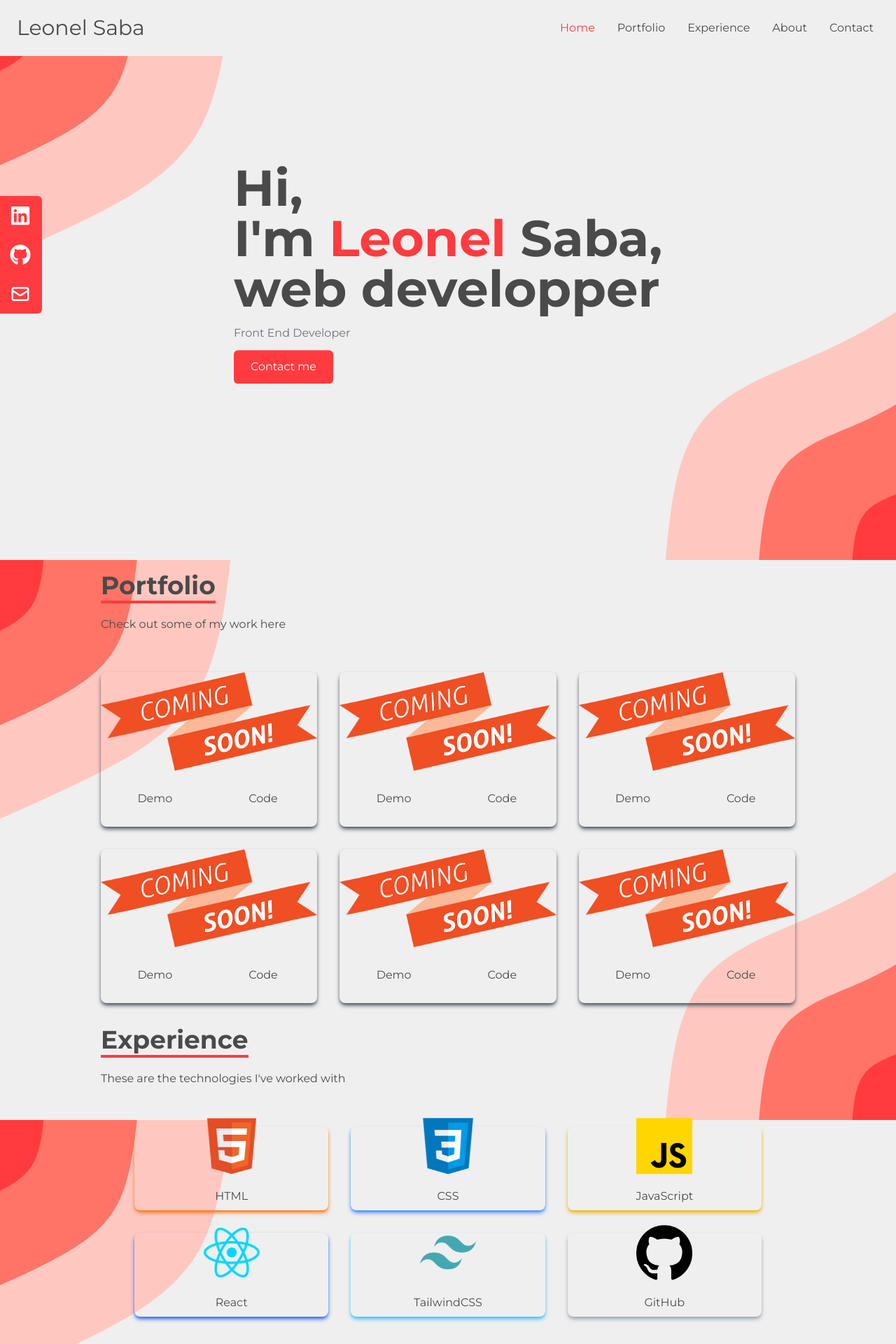
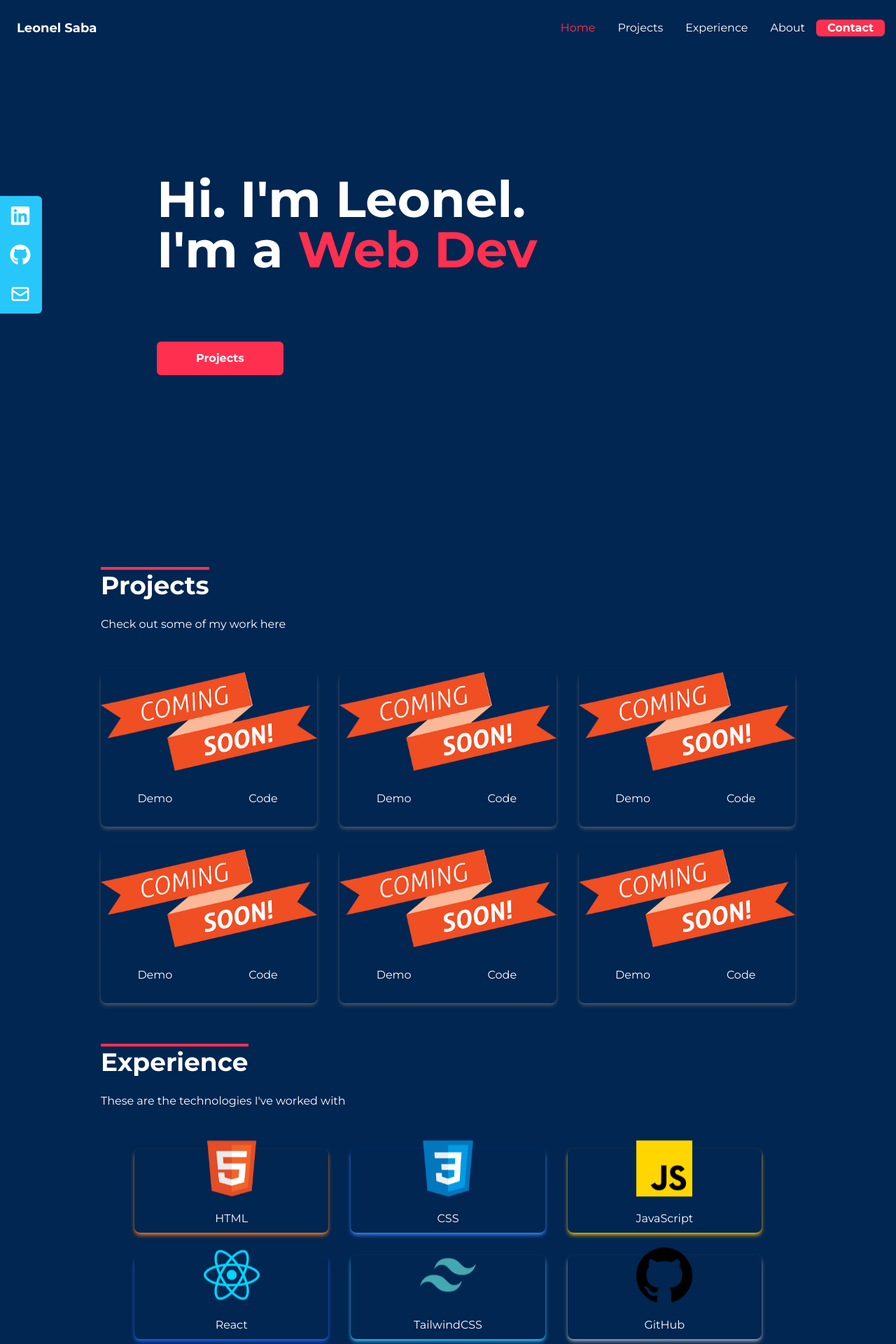
Before and after one commit to SabaLeonel/Portfolio-website, a React (Create React App) app: page / in a window 1280 px wide. Shown: the top 1920 px of the page at 70% size. Built offline with nearby package versions, Linux system fonts and the light colour scheme.

Commit message:
changed colors

```diff
--- a/public/index.html
+++ b/public/index.html
@@ -13,7 +13,7 @@
 
     <title>Leonel Saba | web developper</title>
   </head>
-  <body>
+  <body >
     <noscript>You need to enable JavaScript to run this app.</noscript>
     <div id="root"></div>
   </body>
--- a/src/App.js
+++ b/src/App.js
@@ -1,7 +1,7 @@
 import Home from "./components/Home";
 import NavBar from "./components/NavBar";
 import About from "./components/About";
-import Portfolio from "./components/Portfolio";
+import Projects from "./components/Projects";
 import Experience from "./components/Experience";
 import Contact from "./components/Contact";
 import SocialLinks from "./components/SocialLinks";
@@ -10,15 +10,14 @@ import SocialLinks from "./components/SocialLinks";
 
 function App() {
   return (
-    <div className="bg-[url('./assets/blob-phone.svg')] bg-fixed md:bg-[url('./assets/blob.svg')]  bg-no-repeat bg-cover">
+    <div className="pb-12 bg-body">
       <NavBar />
       <Home />
       <SocialLinks />
-      <Portfolio />
+      <Projects />
       <Experience />
       <About />
       <Contact />
-
     </div>
   );
 }
--- a/src/components/About.jsx
+++ b/src/components/About.jsx
@@ -9,10 +9,10 @@ const About = () => {
             <div className='max-w-screen-lg p-4 mx-auto flex flex-col justify-center w-full h-full'>
                 <div className='pb-8'>
                     <Fade bottom>
-                    <p className='text-4xl font-bold inline border-b-4 border-wmelon-100'>
+                    <p className='text-4xl font-bold inline border-t-4  border-secondary'>
                         About
                     </p>
-                    <p className='text-xl mt-20 text-justify'>
+                    <p className='text-xl py-6 text-justify'>
                         I'm a web developer from Neuchâtel, Switzerland. I like working with React, JavaScript, Tailwindcss. I'm always curious to expand my skills by learning the new technologies to build new projects from the ground up.
                     </p>
                     </Fade>
--- a/src/components/Contact.jsx
+++ b/src/components/Contact.jsx
@@ -7,7 +7,7 @@ const Contact = () => {
       <div className='flex flex-col p-4 justify-center max-w-screen-lg mx-auto h-full'>
         <Fade bottom>
           <div className='pb-8'>
-            <p className='text-4xl font-bold inline border-b-4 border-wmelon-100'>Contact me</p>
+            <p className='text-4xl font-bold inline border-t-4  border-secondary'>Contact me</p>
 
           </div>
 
@@ -39,7 +39,7 @@ const Contact = () => {
                 className='p-2 resize-none bg-transparent border-2 border-carbon-100 rounded-md  focus:outline-wmelon-100'></textarea>
 
               <button
-                className='text-white bg-wmelon-100 px-6 py-3 my-8 mx-auto flex items-center rounded-md hover:scale-110 duration-300'>
+                className='text-white bg-secondary px-6 py-3 my-8 mx-auto flex items-center rounded-md hover:scale-110 duration-300'>
                 Send message
               </button>
             </form>
--- a/src/components/Experience.jsx
+++ b/src/components/Experience.jsx
@@ -54,7 +54,7 @@ const Experience = () => {
             <div className='max-w-screen-lg mx-auto p-4 flex flex-col justify-center w-full h-full'>
                 <Fade bottom>
                     <div>
-                        <p className='text-4xl font-bold border-b-4 border-wmelon-100 inline'>Experience</p>
+                        <p className='text-4xl font-bold border-t-4  border-secondary inline'>Experience</p>
                         <p className='py-6'>These are the technologies I've worked with</p>
                     </div>
 
--- a/src/components/Home.jsx
+++ b/src/components/Home.jsx
@@ -7,23 +7,21 @@ import Fade from 'react-reveal/Fade';
 const Home = () => {
     return (
         <div name="home" className="h-screen w-full ">
-            <div className='max-w-screen-lg mx-auto flex flex-col items-center justify-center h-full px-4 md:flex-row'>
+            <div className="max-w-screen-lg p-4  mx-auto flex flex-col justify-center w-full h-full">
 
-                <div class='flex flex-col justify-center h-full'>
+                <div class='flex flex-wrap lg:ml-20 md:justify-start justify-center max-w-xl mt-0 md:my-36'>
                     <Fade left>
-                    <h2 className='text-4xl sm:text-7xl font-bold'>Hi, <br /> I'm <span className='text-wmelon-100'>Leonel</span> Saba,<br />web developper</h2>
-                    <p className='text-gray-500 py-4 max-w-md'>Front End Developer
-                    </p>
-                    <div>
-                        <Link
-                        to="contact"
-                        smooth
-                        duration={500}
-                        className='group w-fit px-6 py-3 my-2 flex items-center rounded-md bg-wmelon-100 text-white cursor-pointer hover:scale-110 duration-300 animate-bounce'>
-                            Contact me
-
-                        </Link>
-                    </div>
+                        <h1 className='text-5xl md:text-6xl lg:text-7xl text-center md:text-left font-bold'>Hi. I'm Leonel. <br />I'm a <span className='text-secondary'>Web Dev</span></h1>
+                        <div className='mt-10 md:mt-20'>
+                            <Link
+                                to="portfolio"
+                                smooth
+                                duration={500}
+                                offset={-100}
+                                className='group font-bold w-fit px-14 py-3 my-4 flex items-center rounded-md bg-secondary text-white cursor-pointer hover:scale-110 duration-300'>
+                                Projects
+                            </Link>
+                        </div>
                     </Fade>
                 </div>
                 <div>
--- a/src/components/NavBar.jsx
+++ b/src/components/NavBar.jsx
@@ -13,7 +13,7 @@ export const NavBar = () => {
         },
         {
             id: 2,
-            link: 'portfolio',
+            link: 'projects',
         },
         {
             id: 3,
@@ -26,20 +26,21 @@ export const NavBar = () => {
         {
             id: 5,
             link: 'contact',
+            style: 'bg-secondary font-bold text-white rounded-md',
         }
     ];
 
     return (
-        <div className="flex justify-between items-center w-full h-20 px-4 fixed z-10 bg-neutral-100 ">
+        <div className="flex justify-between items-center w-full h-20 px-4 fixed z-10 bg-body ">
             <div>
-                <h1 className="text-3xl ml-2">Leonel Saba</h1>
+                <h1 className="text-lg ml-2 font-bold">Leonel Saba</h1>
             </div>
             <ul className="hidden md:flex">
-                {links.map(({ id, link }) => (
+                {links.map(({ id, link, style}) => (
                     <li
                     key={id}
-                    className="px-4 cursor-pointer capitalize hover:scale-105 hover:text-wmelon-100 text-carbon-100 duration-200">
-                        <Link activeClass="text-bold text-wmelon-100" smooth spy to={link} offset={-75} duration={500}>
+                    className={`px-4 cursor-pointer capitalize hover:scale-105 duration-200 ${style}`}>
+                        <Link activeClass="text-bold text-secondary" smooth spy to={link} offset={-75} duration={500}>
                             {link}
                         </Link>
                     </li>
@@ -54,10 +55,10 @@ export const NavBar = () => {
 
             {nav && (
                 <ul
-                className="flex flex-col justify-center items-center absolute top-0 left-0 w-full h-screen bg-neutral-100">
+                className="flex flex-col justify-center items-center absolute top-0 left-0 w-full h-screen bg-body">
                     {links.map(({ id, link }) => (
-                        <li key={id} className="px-4 text-carbon-100 cursor-pointer capitalize py-6 text-4xl">
-                            <Link  offset={-75} onClick={() => setNav(!nav)} activeClass="text-bold text-wmelon-100" smooth spy to={link}  duration={500}>
+                        <li key={id} className="px-4 cursor-pointer capitalize py-6 text-4xl">
+                            <Link  offset={-75} onClick={() => setNav(!nav)} activeClass="text-bold text-secondary" smooth spy to={link}  duration={500}>
                             {link}
                         </Link>
                         </li>
--- a/src/components/Portfolio.jsx
+++ b/src/components/Projects.jsx
@@ -34,18 +34,18 @@ const Portfolio = () => {
 
 
     return (
-        <div name="portfolio" className='w-full'>
+        <div name="projects" className='w-full'>
             <div className='max-w-screen-lg p-4  mx-auto flex flex-col justify-center w-full h-full'>
                 <Fade bottom>
-                    <div className='pb-8'>
-                        <p className='text-4xl font-bold inline border-b-4 border-wmelon-100'>Portfolio</p>
+                    <div>
+                        <p className='text-4xl font-bold inline border-t-4  border-secondary'>Projects</p>
                         <p className='py-6 '>Check out some of my work here</p>
                     </div>
-                    <div className='grid sm:grid-cols-2 md:grid-cols-3 gap-8 px-12 sm:px-0'>
+                    <div className='grid sm:grid-cols-2 md:grid-cols-3 gap-8 px-12 py-8 sm:px-0'>
                         {
                             projects().map(({ id, src }) => (
                                 <div key={id} className='shadow-md shadow-gray-600 rounded-lg'>
-                                    <img src={src} alt="portfolio" className='rounded-md duration-200 hover:scale-105' />
+                                    <img src={src} alt="projects" className='rounded-md duration-200 hover:scale-105' />
                                     <div className='flex items items-center justify-center'>
                                         <button className='w-1/2 px-6 py-3 m-4 duration-200 hover:scale-105'>Demo</button>
                                         <button className='w-1/2 px-6 py-3 m-4 duration-200 hover:scale-105'>Code</button>
--- a/src/components/SocialLinks.jsx
+++ b/src/components/SocialLinks.jsx
@@ -44,7 +44,7 @@ const SocialLinks = () => {
           <li
             key={id}
             className={
-              "flex justify-between items-center w-40 h-14 px-4 ml-[-100px] hover:ml-[-10px] hover:rounded-md duration-300 bg-wmelon-100" +
+              "flex justify-between items-center w-40 h-14 px-4 ml-[-100px] hover:ml-[-10px] hover:rounded-md duration-300 bg-input-border" +
               " " +
               style
             }
--- a/src/index.css
+++ b/src/index.css
@@ -8,7 +8,6 @@
 @layer base{
   html{
     font-family: 'Montserrat', sans-serif;
-    background-color: #EFEFEF;
-    color : #4A4A4A;
+    color : #FFFFFF;
   }
 }
--- a/tailwind.config.js
+++ b/tailwind.config.js
@@ -6,16 +6,13 @@ module.exports = {
   theme: {
     extend: {
       colors: {
-        wmelon: {
-          100: "#FF3B3F",
+        'body': '#002651',
+        'selected-text': '#ff304f',
+        'secondary': '#ff304f',
+        'nav': '#002651',
+        'input-border': '#28c7fa',
+        'input': '#775ada',
         },
-        carbon: {
-          100: "#4A4A4A",
-        },
-        neutral: {
-          100: "#EFEFEF",
-        },
-      },
     },
   },
   plugins: [],
```
Also changed, not shown: src/components/Footer.jsx (deleted).
